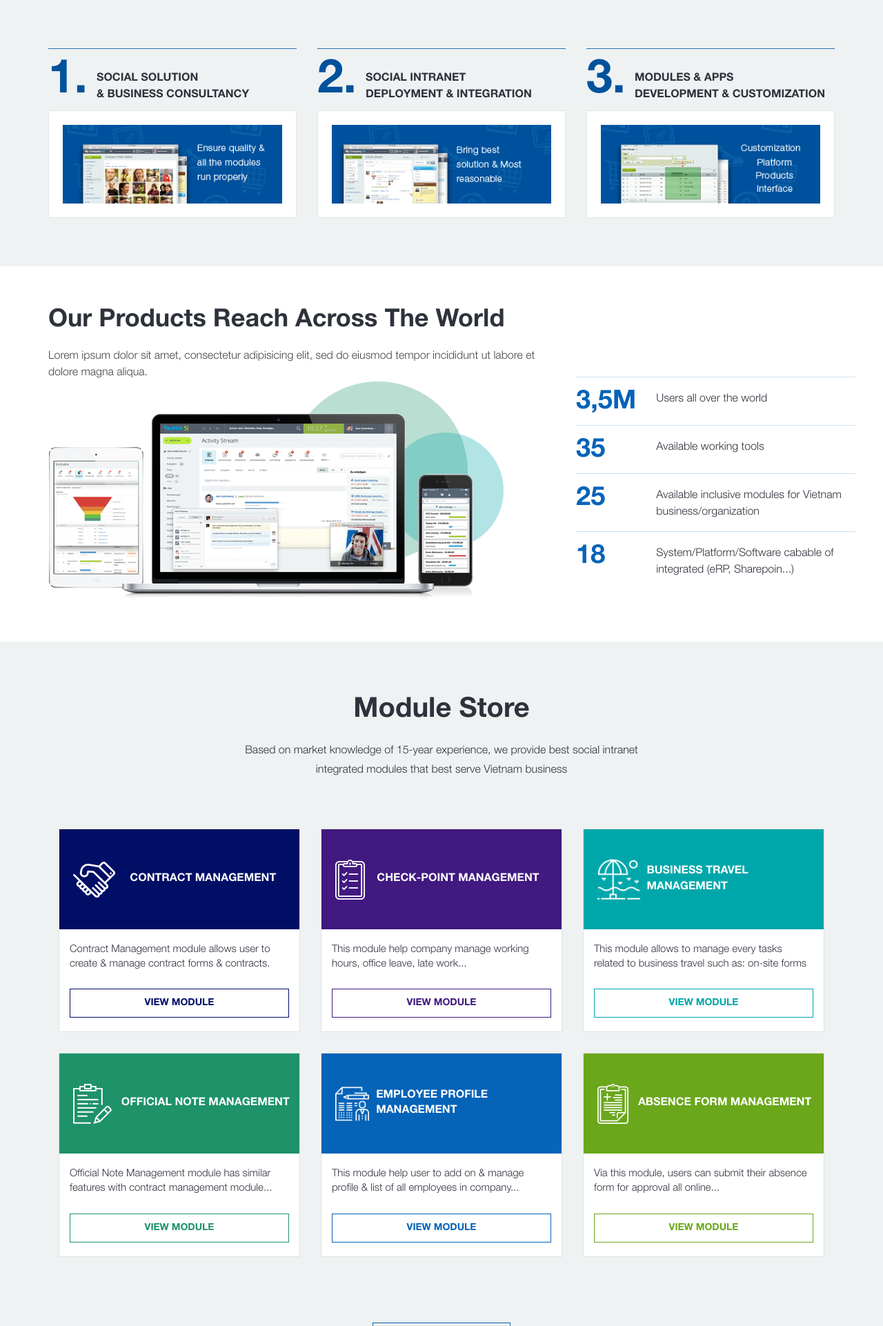
After one commit to thnhat51202574/spiral, a PHP site: page /younetsi-website/home.html in a window 1280 px wide. The commit adds this page. Shown: the top 1922 px of the page at 69% size. Run offline with PHP 8.4, Linux system fonts and the light colour scheme.

Commit message:
responsive home page

```diff
--- a/css/responsive.css
+++ b/css/responsive.css
@@ -13,10 +13,34 @@
     .about-us-page .about-us-images {
         margin-top: 15px;
     }
+    /* Home page */
+    .hp_yn_si_scolution_bottom img {
+        width: 100%;
+    }
+    .hp_yn_si_module_store_list {
+        margin-bottom:  5px;
+    }
+    .hp_ynsi_product_right {
+        overflow:  hidden;
+    }
 }
 @media only screen and (min-device-width: 320px) and (max-device-width: 480px) {
+    /* About us */
     .about-us-page .lead-name {
         margin-top: 10px;
+    }
+    /* Home page */
+    .product_sum {
+        padding-left: 15px;
+    }
+    .hp_ynsi_product_right {
+        margin-top:  30px;
+    }
+    .hp_ynsi_product {
+        padding-bottom: 20px;
+    }
+    .hp_yn_si_module_store_title, .hp_yn_si_feature_project_title, .hp_yn_si_request_demo_form_title {
+        font-size: 32px;
     }
 }
 
--- a/css/style.css
+++ b/css/style.css
@@ -887,6 +887,10 @@ div.sidebar-widget-heading {
 
 /*new custom*/
 
+.home-page {
+    background-color: #eff2f2;
+}
+
 .pull-right {
     float: right;
 }
@@ -1042,6 +1046,7 @@ div.sidebar-widget-heading {
     line-height: 0.5;
     text-align: center;
     margin-bottom: 25px;
+    line-height: 1em;
 }
 
 .hp_yn_si_module_store_des,
@@ -1138,6 +1143,7 @@ div.sidebar-widget-heading {
     font-family: "HelveticaNeueLTStd";
     color: rgb(0, 14, 101);
     text-transform: uppercase;
+    text-decoration: none;
 }
 
 .hp_yn_si_view_more > a {
@@ -1153,6 +1159,7 @@ div.sidebar-widget-heading {
     height: 40px;
     line-height: 40px;
     margin: 0 auto;
+    text-decoration: none;
 }
 
 .project_banner_text {
@@ -1202,7 +1209,16 @@ div.sidebar-widget-heading {
 }
 
 .hp_yn_si_request_demo_form_wrap .hp_yn_si_request_demo_form_content textarea {
+    border-style: solid;
+    border-width: 1px;
+    border-color: rgb(221, 221, 221);
+    background-color: rgb(255, 255, 255);
+    width: 580px;
+    height: 126px;
     margin-bottom: 25px;
+    padding: 10px;
+    resize: none;
+    max-width: 100%;
 }
 
 .hp_yn_si_request_demo_form_wrap .hp_yn_si_request_demo_form_content input[type="text"],
@@ -1211,7 +1227,7 @@ div.sidebar-widget-heading {
     border-width: 1px;
     border-color: rgb(221, 221, 221);
     background-color: rgb(255, 255, 255);
-    height: 42px;
+    height: 40px;
     border-radius: 0 !important;
     box-shadow: none !important;
 }
--- /dev/null
+++ b/home.html
@@ -0,0 +1,375 @@
+<!DOCTYPE html>
+<html>
+
+<head>
+    <title>Modal for module contract management</title>
+    <meta name="viewport" content="width=device-width, initial-scale=1, maximum-scale=1, user-scalable=no">
+    <link rel="stylesheet" type="text/css" href="css/bootstrap.min.css">
+    <link rel="stylesheet" type="text/css" href="css/flexslider.css">
+    <link rel="stylesheet" type="text/css" href="css/style.css">
+    <link rel="stylesheet" type="text/css" href="css/responsive.css">
+    <script src="js/jquery.js" type="text/javascript"></script>
+    <script src="js/bootstrap.min.js" type="text/javascript" charset="utf-8"></script>
+    <script src="js/jquery.flexslider-min.js" type="text/javascript"></script>
+</head>
+
+<body>
+    <div class="page-wrap home-page" id="">
+        <!-- Content -->
+        <div class="hp_ynsi_solution_wrap clearfix">
+            <div class="hp_yn_si_scolution_list container">
+                <div class="hp_yn_si_scolution col-md-4 col-xs-12">
+                    <div class="hp_yn_si_scolution_top">
+                        <div class="hp_yn_si_scolution_number">1.</div>
+                        <div class="hp_yn_si_scolution_name">
+                            Social Solution </br> &amp; Business Consultancy
+                        </div>
+                    </div>
+                    <div class="hp_yn_si_scolution_bottom">
+                        <img src="image/si-social-intranet-text.png" alt="intranet">
+                    </div>
+                </div>
+                <div class="hp_yn_si_scolution col-md-4 col-xs-12">
+                    <div class="hp_yn_si_scolution_top">
+                        <div class="hp_yn_si_scolution_number">2.</div>
+                        <div class="hp_yn_si_scolution_name">
+                            Social Intranet </br> Deployment &amp; Integration
+                        </div>
+                    </div>
+                    <div class="hp_yn_si_scolution_bottom">
+                        <img src="image/si-social-solution-text.png" alt="intranet">
+                    </div>
+                </div>
+                <div class="hp_yn_si_scolution col-md-4 col-xs-12">
+                    <div class="hp_yn_si_scolution_top">
+                        <div class="hp_yn_si_scolution_number">3.</div>
+                        <div class="hp_yn_si_scolution_name">
+                            Modules &amp; Apps </br> Development &amp; Customization
+                        </div>
+                    </div>
+                    <div class="hp_yn_si_scolution_bottom">
+                        <img src="image/si-social-modules-text.png" alt="intranet">
+                    </div>
+                </div>
+            </div>
+            <div class="hp_yn_si_product_wrap">
+                <div class="hp_ynsi_product container">
+                    <div class="hp_ynsi_product_left col-md-8 col-sm-12 col-xs-12">
+                        <h3>Our Products Reach Across The World</h3>
+                        <div class="product_description">
+                            Lorem ipsum dolor sit amet, consectetur adipisicing elit, sed do eiusmod tempor incididunt ut labore et dolore magna aliqua.
+                        </div>
+                        <div class="product_description_img">
+                            <img src="image/out_products.png" alt="YouNetSI product">
+                        </div>
+                    </div>
+                    <div class="hp_ynsi_product_right col-md-4 col-md-offset-0 col-sm-8 col-sm-offset-2 col-xs-12">
+                        <div class="product_sum row">
+                            <div class="product_sum_number col-sm-3 col-xs-12">3,5M</div>
+                            <div class="product_sum_detail col-sm-9 col-xs-12"><span>Users all over the world</span></div>
+                        </div>
+                        <div class="product_sum row">
+                            <div class="product_sum_number col-sm-3 col-xs-12">35</div>
+                            <div class="product_sum_detail col-sm-9 col-xs-12"><span>Available working tools</span></div>
+                        </div>
+                        <div class="product_sum row">
+                            <div class="product_sum_number col-sm-3 col-xs-12">25</div>
+                            <div class="product_sum_detail col-sm-9 col-xs-12"><span>Available inclusive modules for Vietnam  business/organization</span></div>
+                        </div>
+                        <div class="product_sum row">
+                            <div class="product_sum_number col-sm-3 col-xs-12">18</div>
+                            <div class="product_sum_detail col-sm-9 col-xs-12"><span>System/Platform/Software cabable of  integrated (eRP, Sharepoin...)</span></div>
+                        </div>
+                    </div>
+                </div>
+            </div>
+            <div class="hp_yn_si_module_store_wrap">
+                <div class="hp_yn_si_module_store container">
+                    <h3 class="hp_yn_si_module_store_title">Module Store</h3>
+                    <p class="hp_yn_si_module_store_des">Based on market knowledge of 15-year experience, we provide best social intranet integrated modules that best serve Vietnam business</p>
+                    <div class="hp_yn_si_module_store_list_wrap clearfix">
+                        <ul class="hp_yn_si_module_store_list clearfix">
+                            <li class="col-md-4 col-sm-6">
+                                <div class="hp_yn_si_module_store_list_item">
+                                    <div class="module_banner" style="background-color: #000e65;">
+                                        <div class="module_banner_content">
+                                            <span class="module_banner_img">
+						 					<img src="image/contract_module.png" alt="Contract Management">
+						 				</span>
+                                            <span class="module_banner_text">contract Management</span>
+                                        </div>
+                                    </div>
+                                    <div class="module_detail">
+                                        <div class="module_des">
+                                            Contract Management module allows user to create &amp; manage contract forms &amp; contracts.
+                                        </div>
+                                        <div class="module_view_module">
+                                            <a style="border-color: #000e65; color: #000e65" href="#">view module</a>
+                                        </div>
+                                    </div>
+                                </div>
+                            </li>
+                            <li class="col-md-4 col-sm-6">
+                                <div class="hp_yn_si_module_store_list_item">
+                                    <div class="module_banner" style="background-color: #411980;">
+                                        <div class="module_banner_content">
+                                            <span class="module_banner_img">
+						 					<img src="image/check_point_module.png" alt="Check-Point Management">
+						 				</span>
+                                            <span class="module_banner_text">Check-Point Management</span>
+                                        </div>
+                                    </div>
+                                    <div class="module_detail">
+                                        <div class="module_des">
+                                            This module help company manage working hours, office leave, late work...
+                                        </div>
+                                        <div class="module_view_module">
+                                            <a style="border-color: #411980; color: #411980;" href="#">view module</a>
+                                        </div>
+                                    </div>
+                                </div>
+                            </li>
+                            <div class="clearfix visible-sm-block"></div>
+                            <li class="col-md-4 col-sm-6">
+                                <div class="hp_yn_si_module_store_list_item">
+                                    <div class="module_banner" style="background-color: #00a7aa;">
+                                        <div class="module_banner_content">
+                                            <span class="module_banner_img">
+						 					<img src="image/business_travel_module.png" alt="Business Travel Management">
+						 				</span>
+                                            <span class="module_banner_text">Business Travel  Management</span>
+                                        </div>
+                                    </div>
+                                    <div class="module_detail">
+                                        <div class="module_des">
+                                            This module allows to manage every tasks related to business travel such as: on-site forms
+                                        </div>
+                                        <div class="module_view_module">
+                                            <a style="border-color: #00a7aa; color: #00a7aa;" href="#">view module</a>
+                                        </div>
+                                    </div>
+                                </div>
+                            </li>
+                            <li class="col-md-4 col-sm-6">
+                                <div class="hp_yn_si_module_store_list_item">
+                                    <div class="module_banner" style="background-color: #1e9269;">
+                                        <div class="module_banner_content">
+                                            <span class="module_banner_img">
+						 					<img src="image/official_note_module.png" alt="Official Note Management">
+						 				</span>
+                                            <span class="module_banner_text">Official Note Management</span>
+                                        </div>
+                                    </div>
+                                    <div class="module_detail">
+                                        <div class="module_des">
+                                            Official Note Management module has similar features with contract management module...
+                                        </div>
+                                        <div class="module_view_module">
+                                            <a style="border-color: #1e9269; color: #1e9269;" href="#">view module</a>
+                                        </div>
+                                    </div>
+                                </div>
+                            </li>
+                            <div class="clearfix visible-sm-block"></div>
+                            <li class="col-md-4 col-sm-6">
+                                <div class="hp_yn_si_module_store_list_item">
+                                    <div class="module_banner" style="background-color: #0563b8;">
+                                        <div class="module_banner_content">
+                                            <span class="module_banner_img">
+						 					<img src="image/employee_profile_module.png" alt="Employee Profile Management">
+						 				</span>
+                                            <span class="module_banner_text">Employee Profile  Management</span>
+                                        </div>
+                                    </div>
+                                    <div class="module_detail">
+                                        <div class="module_des">
+                                            This module help user to add on & manage profile & list of all employees in company...
+                                        </div>
+                                        <div class="module_view_module">
+                                            <a style="border-color: #0563b8; color: #0563b8;" href="#">view module</a>
+                                        </div>
+                                    </div>
+                                </div>
+                            </li>
+                            <li class="col-md-4 col-sm-6">
+                                <div class="hp_yn_si_module_store_list_item">
+                                    <div class="module_banner" style="background-color: #6aa71b;">
+                                        <div class="module_banner_content">
+                                            <span class="module_banner_img">
+						 					<img src="image/absence_form_module.png" alt="Absence Form Management">
+						 				</span>
+                                            <span class="module_banner_text">Absence Form Management</span>
+                                        </div>
+                                    </div>
+                                    <div class="module_detail">
+                                        <div class="module_des">
+                                            Via this module, users can submit their absence form for approval all online...
+                                        </div>
+                                        <div class="module_view_module">
+                                            <a style="border-color: #6aa71b; color: #6aa71b;" href="#">view module</a>
+                                        </div>
+                                    </div>
+                                </div>
+                            </li>
+                        </ul>
+                    </div>
+                    <div class="hp_yn_si_view_more">
+                        <a href="#">View more</a>
+                    </div>
+                </div>
+            </div>
+            <!-- Project -->
+            <div class="hp_yn_si_feature_project_wrap">
+                <div class="hp_yn_si_feature_project container">
+                    <h3 class="hp_yn_si_feature_project_title">Featured Project By Industry</h3>
+                    <p class="hp_yn_si_feature_project_des">Lorem ipsum dolor sit amet, consectetuer adipiscing elit. Aenean commodo ligula eget dolor. Aenean massa.</p>
+                    <div class="hp_yn_si_feature_project_list_wrap clearfix">
+                        <ul class="hp_yn_si_feature_project_list clearfix">
+                            <li class="col-md-3 col-sm-6 hp_yn_si_feature_project_list_item">
+                                <div class="project_banner">
+                                    <div class="project_banner_content">
+                                        <div class="project_banner_img">
+                                            <img src="image/financial-services-images.png" alt="Financial Services">
+                                        </div>
+                                        <div class="project_banner_text">Financial services</div>
+                                    </div>
+                                </div>
+                            </li>
+                            <li class="col-md-3 col-sm-6 hp_yn_si_feature_project_list_item">
+                                <div class="project_banner">
+                                    <div class="project_banner_content">
+                                        <div class="project_banner_img">
+                                            <img src="image/retail-ecommerce-image.png" alt="Retail & e-Commerce">
+                                        </div>
+                                        <div class="project_banner_text">Retail & e-Commerce</div>
+                                    </div>
+                                </div>
+                            </li>
+                            <div class="clearfix visible-sm-block"></div>
+                            <li class="col-md-3 col-sm-6 hp_yn_si_feature_project_list_item">
+                                <div class="project_banner">
+                                    <div class="project_banner_content">
+                                        <div class="project_banner_img">
+                                            <img src="image/health-care-image.png" alt="Health Care">
+                                        </div>
+                                        <div class="project_banner_text">Health Care</div>
+                                    </div>
+                                </div>
+                            </li>
+                            <li class="col-md-3 col-sm-6 hp_yn_si_feature_project_list_item">
+                                <div class="project_banner">
+                                    <div class="project_banner_content">
+                                        <div class="project_banner_img">
+                                            <img src="image/education-image.png" alt="Education">
+                                        </div>
+                                        <div class="project_banner_text">Education</div>
+                                    </div>
+                                </div>
+                            </li>
+                            <div class="clearfix visible-sm-block"></div>
+                            <li class="col-md-3 col-sm-6 hp_yn_si_feature_project_list_item">
+                                <div class="project_banner">
+                                    <div class="project_banner_content">
+                                        <div class="project_banner_img">
+                                            <img src="image/travel-image.png" alt="Travel, Tourism  & Hospitality">
+                                        </div>
+                                        <div class="project_banner_text">Travel, Tourism & Hospitality</div>
+                                    </div>
+                                </div>
+                            </li>
+                            <li class="col-md-3 col-sm-6 hp_yn_si_feature_project_list_item">
+                                <div class="project_banner">
+                                    <div class="project_banner_content">
+                                        <div class="project_banner_img">
+                                            <img src="image/telecommunication-image.png" alt="Telecommunication">
+                                        </div>
+                                        <div class="project_banner_text">Telecommunication</div>
+                                    </div>
+                                </div>
+                            </li>
+                            <div class="clearfix visible-sm-block"></div>
+                            <li class="col-md-3 col-sm-6 hp_yn_si_feature_project_list_item">
+                                <div class="project_banner">
+                                    <div class="project_banner_content">
+                                        <div class="project_banner_img">
+                                            <img src="image/public-service-image.png" alt="Public Service">
+                                        </div>
+                                        <div class="project_banner_text">Public Service</div>
+                                    </div>
+                                </div>
+                            </li>
+                            <li class="col-md-3 col-sm-6 hp_yn_si_feature_project_list_item">
+                                <div class="project_banner">
+                                    <div class="project_banner_content">
+                                        <div class="project_banner_img">
+                                            <img src="image/realty-image.png" alt="Realty">
+                                        </div>
+                                        <div class="project_banner_text">Realty</div>
+                                    </div>
+                                </div>
+                            </li>
+                        </ul>
+                    </div>
+                </div>
+            </div>
+            <!-- Form -->
+            <div class="hp_yn_si_request_demo_form_wrap">
+                <div class="hp_yn_si_request_demo_form container">
+                    <h3 class="hp_yn_si_request_demo_form_title">Request A Demo</h3>
+                    <p class="hp_yn_si_request_demo_form_des">We would love to hear form you! Please fill out this form and we will get in touch with you shortly</p>
+                    <div class="hp_yn_si_request_demo_form clearfix">
+                        <div class="hp_yn_si_request_demo_form_content">
+                            <form>
+                                <div class="row">
+                                    <div class="form-group col-sm-6">
+                                        <label for="first_name">First Name</label>
+                                        <input type="text" class="form-control" id="first_name" placeholder="">
+                                    </div>
+                                    <div class="form-group col-sm-6">
+                                        <label for="last_name">Last Name</label>
+                                        <input type="text" class="form-control" id="last_name" placeholder="">
+                                    </div>
+                                </div>
+                                <div class="row">
+                                    <div class="form-group col-sm-6">
+                                        <label for="email">Email Address</label>
+                                        <input type="email" class="form-control" id="email" placeholder="">
+                                    </div>
+                                    <div class="form-group col-sm-6">
+                                        <label for="copany_name">Company Name</label>
+                                        <input type="text" class="form-control" id="copany_name" placeholder="">
+                                    </div>
+                                </div>
+                                <div class="row">
+                                    <div class="form-group col-sm-6">
+                                        <label for="copany_size">Company Size</label>
+                                        <select class="form-control" id="copany_size">
+                                            <option>10</option>
+                                            <option>50</option>
+                                            <option>100</option>
+                                        </select>
+                                    </div>
+                                    <div class="form-group col-sm-6">
+                                        <label for="phone_number">Phone Number</label>
+                                        <input type="text" class="form-control" id="phone_number" placeholder="">
+                                    </div>
+                                </div>
+                                <div class="row">
+                                    <div class="col-sm-12">
+                                        <label for="company_question">Company Question</label>
+                                        <textarea name="company_question"></textarea>
+                                    </div>
+                                </div>
+                                <div class="row" style="text-align: center;">
+                                    <button type="submit" class="btn btn-default btn-contact-us">contact us</button>
+                                </div>
+                            </form>
+                        </div>
+                    </div>
+                </div>
+            </div>
+        </div>
+    </div>
+</body>
+
+</html>
```
Also changed, not shown: index.php (deleted, +0 -254 lines).
